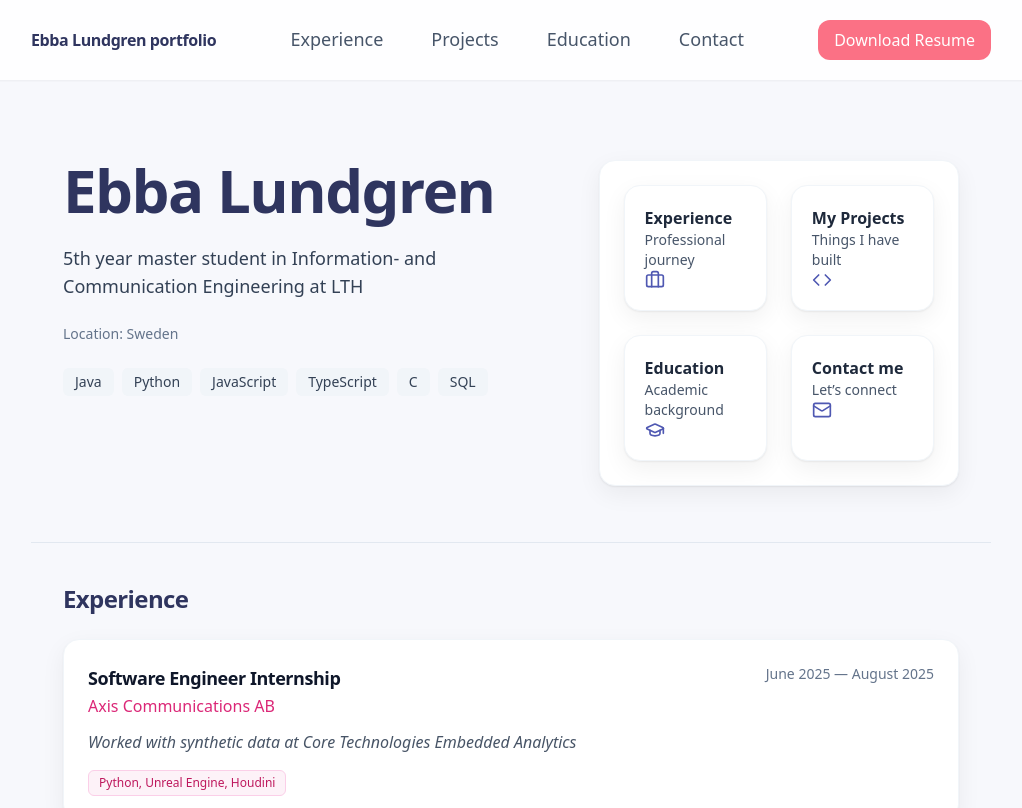
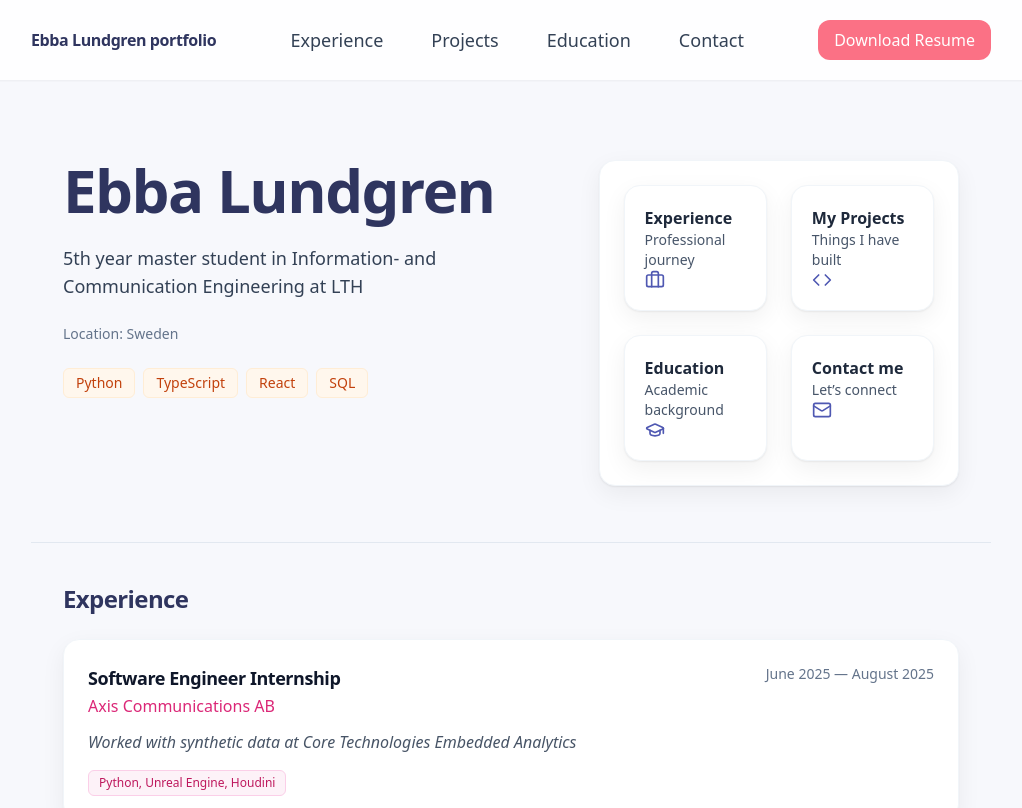
Before and after one commit to EbbacnLundgren/portfolio, a Next.js app: page / in a window 1280 px wide. Shown: the top 808 px of the page, without its empty margins (129-1151 px from the left). Built offline with nearby package versions, Linux system fonts and the light colour scheme.

Commit message:
Readded the icons again for the cards

```diff
--- a/app/page.tsx
+++ b/app/page.tsx
@@ -24,9 +24,9 @@ export default function Page() {
             </p>
             <p className="text-sm text-slate-500">Location: {data.hero.location}</p>
           <div className="mt-6 flex flex-wrap gap-2">
-            {["Java", "Python", "JavaScript", "TypeScript", "C", "SQL"].map((tech) => (
-              <span key={tech} className="px-3 py-1 rounded-md bg-slate-100 text-slate-700 text-sm">
-                {tech}
+            {["Python","TypeScript","React","SQL"].map(t => (
+              <span key={t} className="px-3 py-1 rounded-md bg-orange-50 text-orange-700 text-sm border border-orange-100">
+                {t}
               </span>
             ))}
           </div>
--- a/components/ExperienceItem.tsx
+++ b/components/ExperienceItem.tsx
@@ -2,7 +2,7 @@ import type { Experience } from "@/content/data";
 
 export function ExperienceItem({ item }: { item: Experience }) {
   return (
-    <article className="card p-6">
+    <article className="card p-6 transition will-change-transform hover:-translate-y-1 hover:shadow-lg">
       <header className="flex items-start justify-between gap-6">
         <div>
           <h3 className="text-lg font-semibold tracking-tight text-slate-900">
--- a/components/Header.tsx
+++ b/components/Header.tsx
@@ -38,11 +38,13 @@ export function Header() {
           {site.shortName}
         </Link>
         <nav className="hidden md:flex gap-8 text-lg font-medium">
-          {items.map((it) => (
+          {items.map(it => (
             <a
-              key={it.href}
-              href={it.href}
-              className="relative px-2 py-1 text-slate-600 hover:text-ink-700 transition-colors after:block after:h-[2px] after:w-0 after:bg-rose-400 after:transition-all hover:after:w-full"
+              key={it.href} href={it.href}
+              className="relative px-2 py-1 text-slate-700 hover:text-orange-600 transition-colors
+                        after:absolute after:left-2 after:right-2 after:-bottom-0.5 after:h-[2px]
+                        after:scale-x-0 after:bg-orange-500 after:transition-transform after:origin-left
+                        hover:after:scale-x-100"
             >
               {it.label}
             </a>
```
